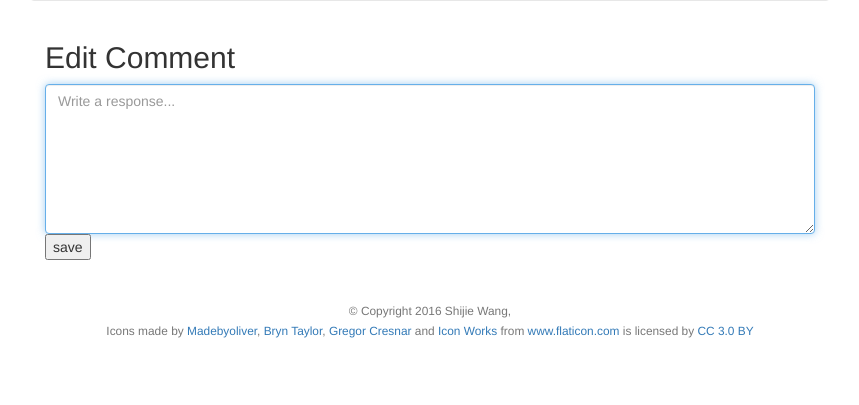
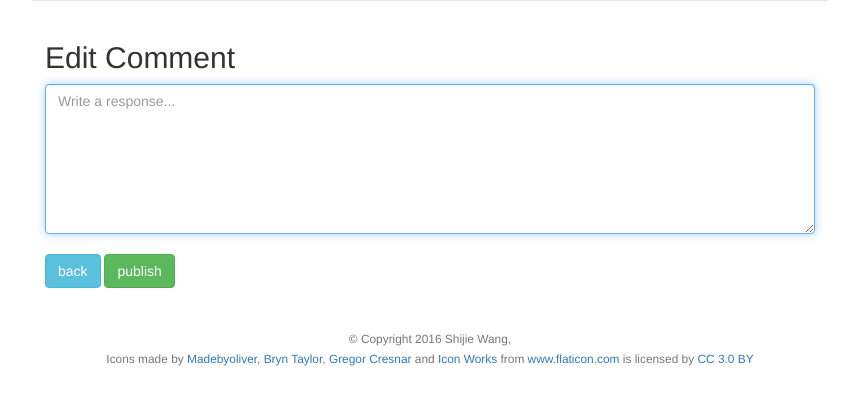
Before and after one commit to JamesWangbrothers/Multi-User-Blog, a Python web app: template templates/editcomment.html in a window 1280 px wide. Shown: the part 316-721 px from the top of the page, without its empty margins (210-1069 px from the left). Run offline with Jinja, Linux system fonts and the light colour scheme; the template is opened without the code that fills it, so the values that code supplies are empty.

Commit message:
style the comment editing page

```diff
--- a/templates/editcomment.html
+++ b/templates/editcomment.html
@@ -8,7 +8,11 @@
     <div class="newpost-form">
 		<form method="post" autocomplete="off">
 		    <textarea autofocus class="form-control form-textarea" placeholder="Write a response..." type="text" name="content" style="width:770px;height:150px;">{{content}}</textarea>
-		    <input class="button-outline form-submit" type="submit" value="save">
+		    <br>
+		    <a href="/{{post_id}}">
+                <button class="button-outline btn btn-info">back</button>
+            </a>
+		    <input class="button-outline form-submit btn btn-success" type="submit" value="publish">
 		    <span class="form_message error">{{error}}</span>
 		</form>
 	</div>
```
